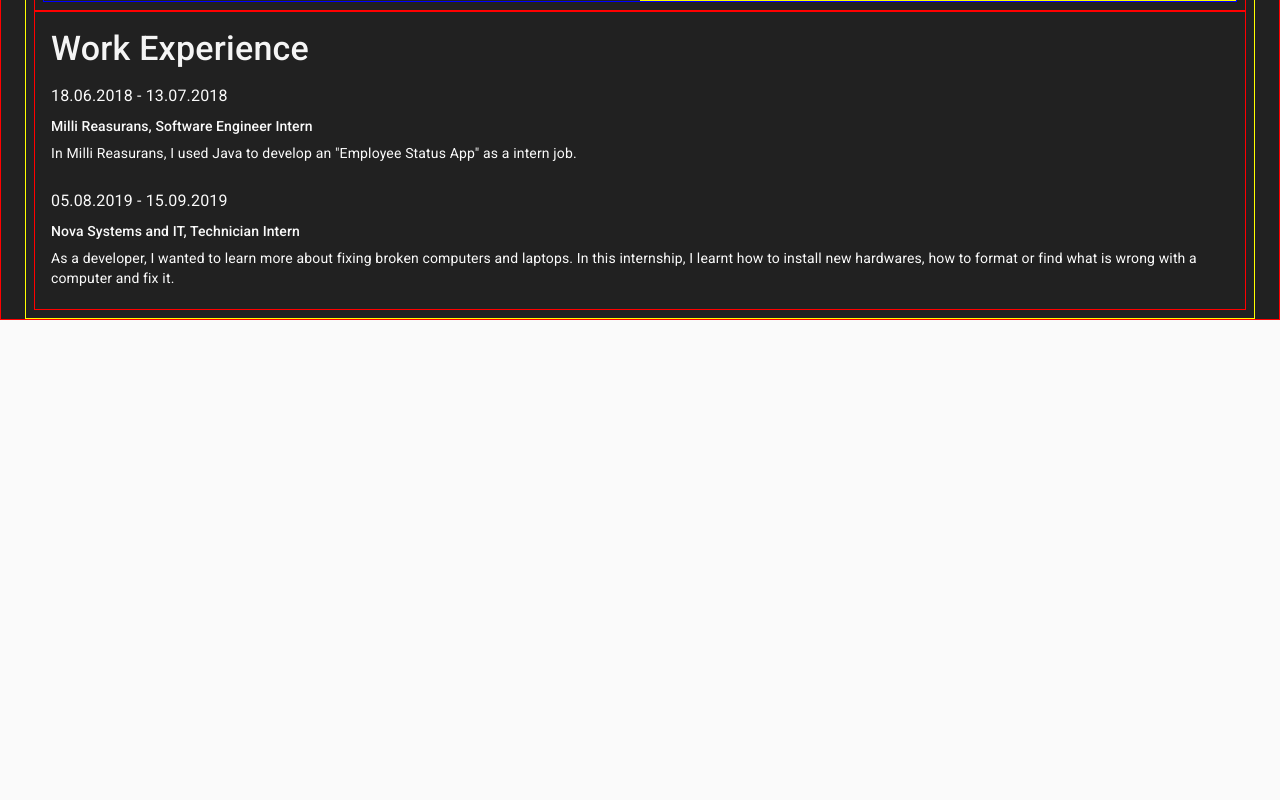
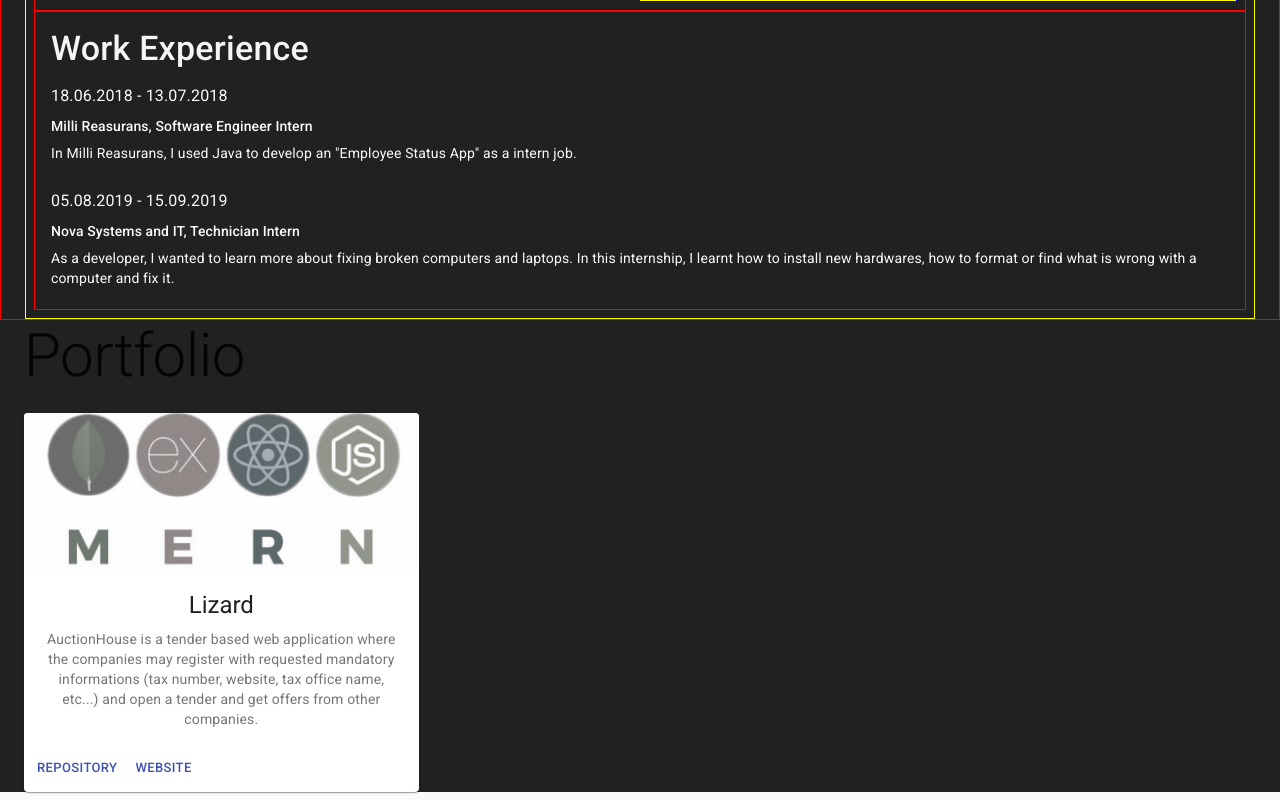
Before and after one commit to sbayrak/suatbayrak-portfolio-materialui, a React (Create React App) app: page / in a window 1280 px wide. Shown: the part 1430-2230 px from the top of the page. Before the commit the page ends 1750 px from the top, so only its background shows below. Built offline with nearby package versions, Linux system fonts and the light colour scheme.

Commit message:
Adding portfolio cards

```diff
--- a/src/components/sections/Portfolio.js
+++ b/src/components/sections/Portfolio.js
@@ -1,10 +1,135 @@
 import React, { Fragment } from 'react';
-import { Typography, CssBaseline } from '@material-ui/core';
+import mernLogo from '../../img/mern_logo.png';
+import reactLogo from '../../img/react_logo.png';
+import {
+  Typography,
+  CssBaseline,
+  Container,
+  Grid,
+  Card,
+  CardActionArea,
+  CardMedia,
+  CardContent,
+  CardActions,
+  Button,
+} from '@material-ui/core';
+import { makeStyles } from '@material-ui/core/styles';
+
+const useStyles = makeStyles((theme) => ({}));
 
 const Portfolio = () => {
+  const classes = useStyles();
+
+  const portfolios = [
+    {
+      logo: 'mernLogo',
+      name: 'AuctionHouse',
+      desc:
+        'AuctionHouse is a tender based web application where the companies may register with requested mandatory informations (tax number, website, tax office name, etc...) and open a tender and get offers from other companies.',
+      repo: 'https://github.com/sbayrak/auctionhouse',
+      website: 'https://auctionhouse12.herokuapp.com/',
+    },
+    {
+      logo: 'mernLogo',
+      name: 'DevConnector',
+      desc:
+        'Medium size social media for developers, where you can create a profile, education information, make posts, comment and like functionality',
+      repo: 'https://github.com/sbayrak/mern-devconnector',
+      website: 'https://devconnector52.herokuapp.com/',
+    },
+    {
+      logo: 'mernLogo',
+      name: 'ContactKeeper',
+      desc: 'A contact keeper app built by using MERN stack',
+      repo: 'https://github.com/sbayrak/mern-contactkeeper',
+      website: 'https://devconnector52.herokuapp.com/',
+    },
+    {
+      logo: 'reactLogo',
+      name: 'BreakingBadAPI',
+      desc:
+        'This app displays all Breaking Bad characters with some information provided from The Breaking Bad API.',
+      repo: 'https://github.com/sbayrak/breakingbad-api-react',
+      website: 'https://breakingbad01.netlify.app/',
+    },
+    {
+      logo: 'reactLogo',
+      name: 'PokemonAPI',
+      desc: 'Displaying all pokemons from PokeAPI, including pagination...',
+      repo: 'https://github.com/sbayrak/react-pokemonapi',
+      website: 'https://react-pokemonapi.web.app/',
+    },
+    {
+      logo: 'reactLogo',
+      name: 'fbmessengerclone',
+      desc: 'Facebook Messenger clone with ReactJS and Firebase',
+      repo: 'https://github.com/sbayrak/fbmessengerclone',
+      website: 'https://fbmessengerclone-7bc8a.web.app/',
+    },
+    {
+      logo: 'reactLogo',
+      name: 'material-ui-blogpage',
+      desc: 'A basic page of a blog, fully responsive',
+      repo: 'https://github.com/sbayrak/react-materialui-blogpage',
+      website: 'https://materialui-blogpage.netlify.app/',
+    },
+  ];
+
   return (
     <Fragment>
       <CssBaseline></CssBaseline>
+      <Container maxWidth='lg'>
+        <Grid container>
+          <Grid
+            container
+            item
+            xs={12}
+            justify='space-between'
+            alignItems='center'
+          >
+            <Typography variant='h2' gutterBottom>
+              Portfolio
+            </Typography>
+            <Typography></Typography>
+          </Grid>
+
+          <Grid container xs={12} spacing={2}>
+            <Grid item xs={12} sm={6} md={4}>
+              <Card className={classes.root}>
+                <CardActionArea>
+                  <CardMedia
+                    component='img'
+                    alt='suatbayrak'
+                    height='160'
+                    image={mernLogo}
+                    title='MERN'
+                  />
+                  <CardContent>
+                    <Typography gutterBottom variant='h5' component='h2'>
+                      Lizard
+                    </Typography>
+                    <Typography
+                      variant='body2'
+                      color='textSecondary'
+                      component='p'
+                    >
+                      {portfolios[0].desc}
+                    </Typography>
+                  </CardContent>
+                </CardActionArea>
+                <CardActions>
+                  <Button size='small' color='primary'>
+                    Repository
+                  </Button>
+                  <Button size='small' color='primary'>
+                    Website
+                  </Button>
+                </CardActions>
+              </Card>
+            </Grid>
+          </Grid>
+        </Grid>
+      </Container>
     </Fragment>
   );
 };
```
Also changed, not shown: src/components/sections/portfolios.json (added, +44 -0 lines), src/img/mern_logo.png (added), src/img/react_logo.png (added).
